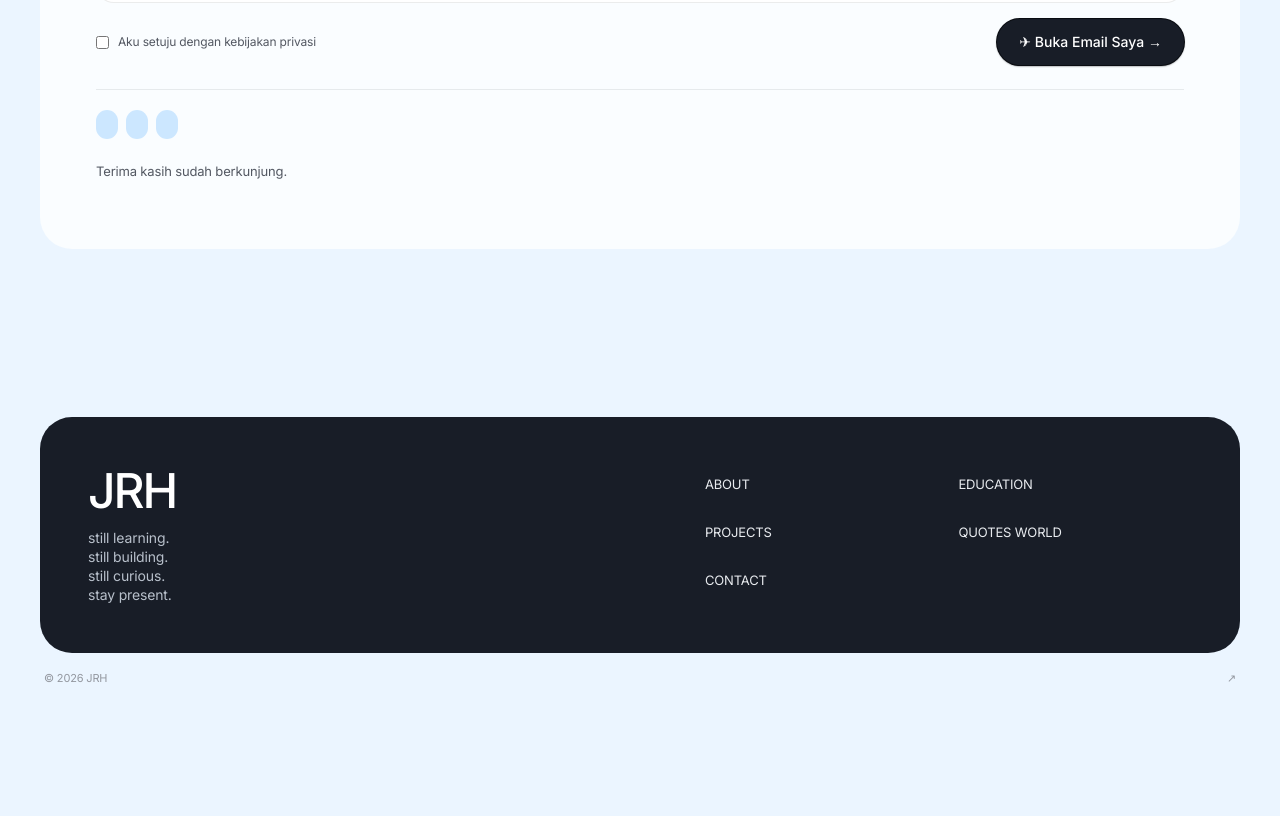
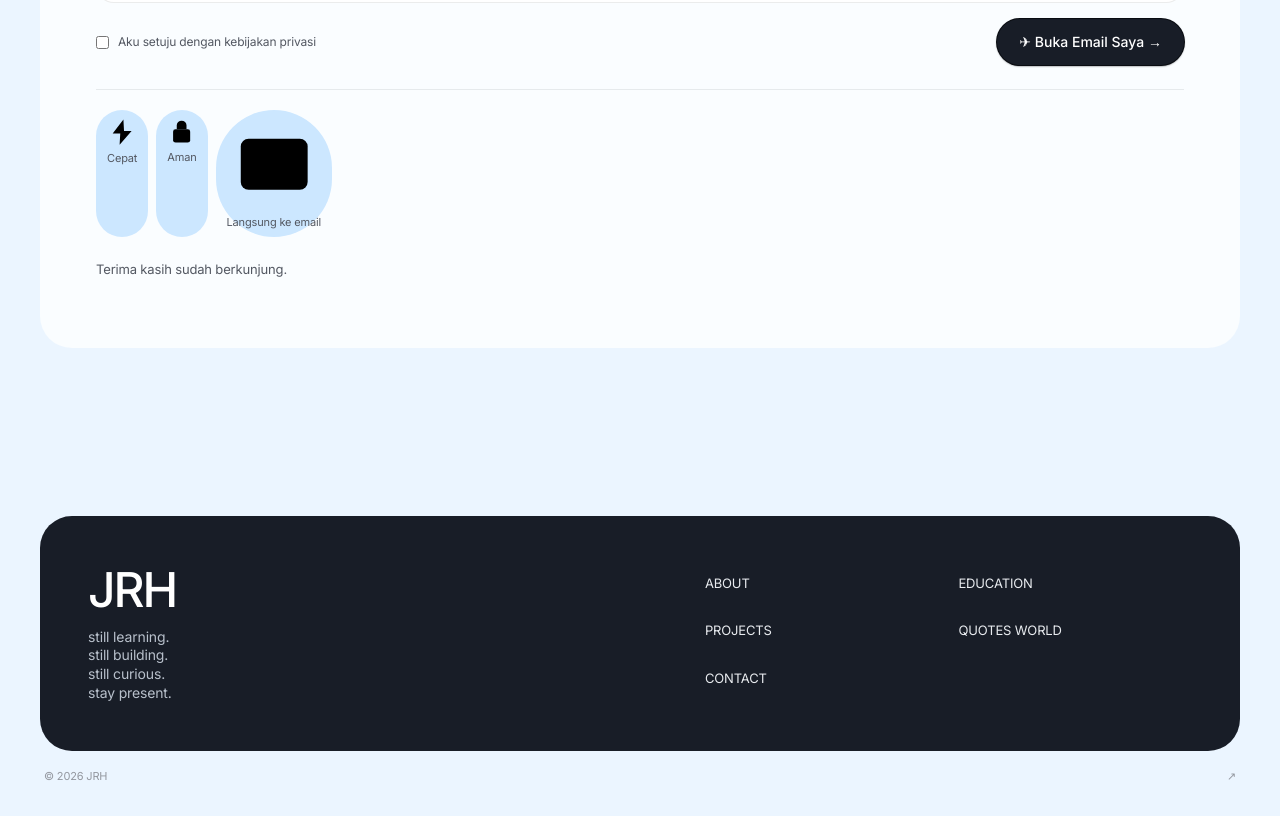
Before and after one commit to LionerHakim/JRHs, a React (Vite) app: page / in a window 1280 px wide. Shown: the part 5134-5950 px from the top of the page. Before the commit the page ends 5852 px from the top, so only its background shows below. Built offline with nearby package versions, Linux system fonts and the light colour scheme.

Commit message:
Fix: improve Contact benefit icons and labels

```diff
--- a/src/main.tsx
+++ b/src/main.tsx
@@ -464,14 +464,17 @@ ${name.trim()}`)
               </div>
 
               <div className="contact-benefits" aria-label="Contact benefits">
-                <span aria-label="Cepat">
+                <span>
                   <svg viewBox="0 0 24 24" aria-hidden="true"><path d="M13 2 4.5 13h6l-.5 9L19.5 11h-6L13 2Z" /></svg>
+                  <span>Cepat</span>
                 </span>
-                <span aria-label="Aman">
+                <span>
                   <svg viewBox="0 0 24 24" aria-hidden="true"><rect x="5" y="10" width="14" height="11" rx="2" /><path d="M8 10V7a4 4 0 0 1 8 0v3" /></svg>
+                  <span>Aman</span>
                 </span>
-                <span aria-label="Langsung ke email">
+                <span>
                   <svg viewBox="0 0 24 24" aria-hidden="true"><rect x="3.5" y="5.5" width="17" height="13" rx="2" /><path d="m4.5 7 7.5 6 7.5-6" /></svg>
+                  <span>Langsung ke email</span>
                 </span>
               </div>
 
```
